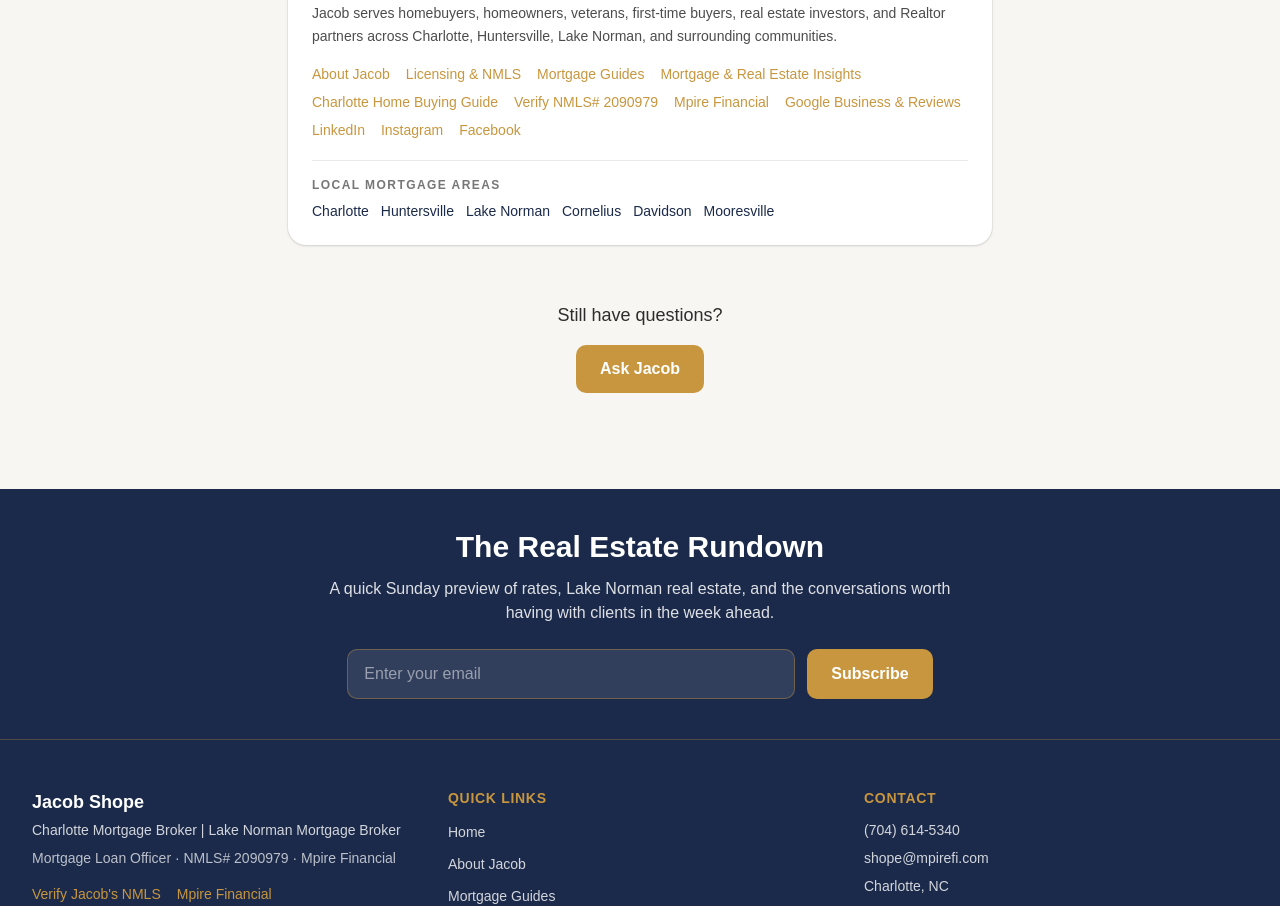
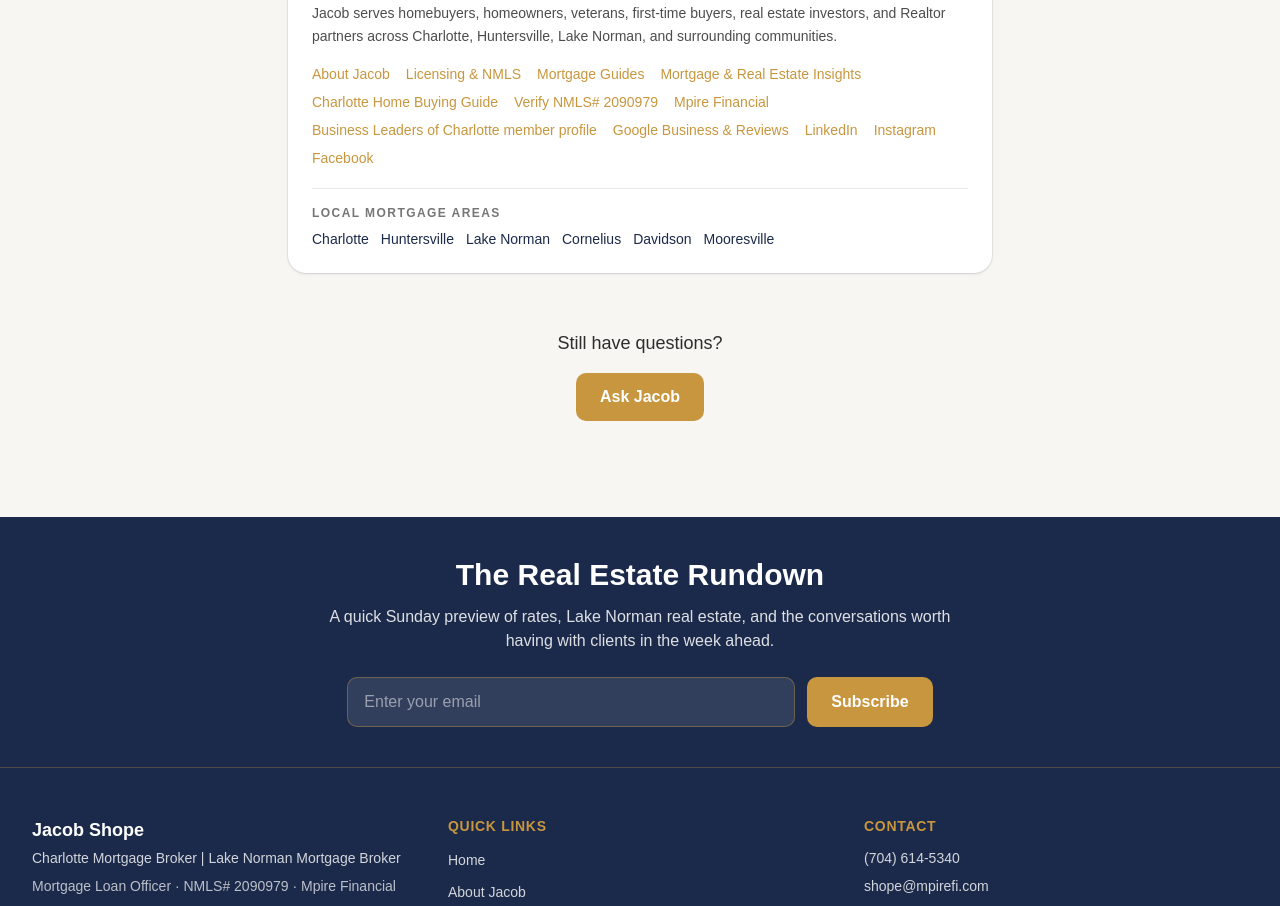
Before and after one commit to JLshope12/jacob-shope-mortgage, a Next.js app: page /faq in a window 1280 px wide. Shown: the part 1260-2166 px from the top of the page. Built offline with nearby package versions, Linux system fonts and the light colour scheme.

Commit message:
SEO: link verified Charlotte business association profile from shared author bio

```diff
--- a/components/seo/AuthorBox.tsx
+++ b/components/seo/AuthorBox.tsx
@@ -3,6 +3,7 @@ import Link from "next/link";
 const NMLS_URL = "https://www.nmlsconsumeraccess.org/EntityDetails.aspx/INDIVIDUAL/2090979";
 const MPIRE_URL = "https://www.mpirefinancialgroup.com/";
 const LINKEDIN_URL = "https://www.linkedin.com/in/jacob-shope-9b8972282";
+const BLOC_PROFILE_URL = "https://www.businessleadersofcharlotte.com/Sys/PublicProfile/75758528";
 const GOOGLE_BUSINESS_URL =
   "https://www.google.com/maps/search/?api=1&query=Jacob+Shope+Mortgage+Broker&query_place_id=ChIJoYVzko0AvIcRA-l3WlYdLW8";
 
@@ -36,6 +37,7 @@ export function AuthorBox() {
         <Link href="/charlotte-home-buying-mortgage-guide" className="text-gold hover:underline">Charlotte Home Buying Guide</Link>
         <a href={NMLS_URL} target="_blank" rel="noopener noreferrer" className="text-gold hover:underline">Verify NMLS# 2090979</a>
         <a href={MPIRE_URL} target="_blank" rel="noopener noreferrer" className="text-gold hover:underline">Mpire Financial</a>
+        <a href={BLOC_PROFILE_URL} target="_blank" rel="noopener noreferrer" className="text-gold hover:underline">Business Leaders of Charlotte member profile</a>
         <a href={GOOGLE_BUSINESS_URL} target="_blank" rel="noopener noreferrer" className="text-gold hover:underline">Google Business &amp; Reviews</a>
         <a href={LINKEDIN_URL} target="_blank" rel="noopener noreferrer me" className="text-gold hover:underline">LinkedIn</a>
         <a href="https://www.instagram.com/jlshopeloans/" target="_blank" rel="noopener noreferrer me" className="text-gold hover:underline">Instagram</a>
```
